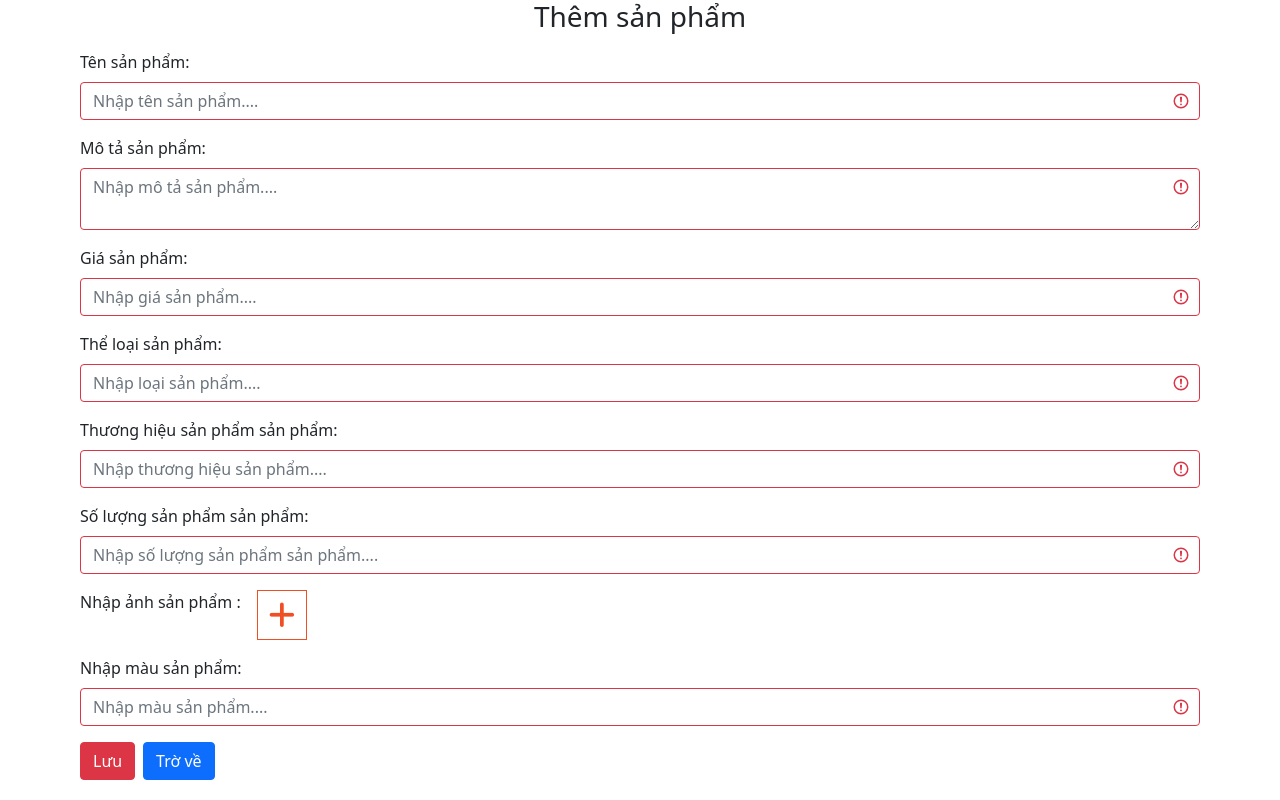
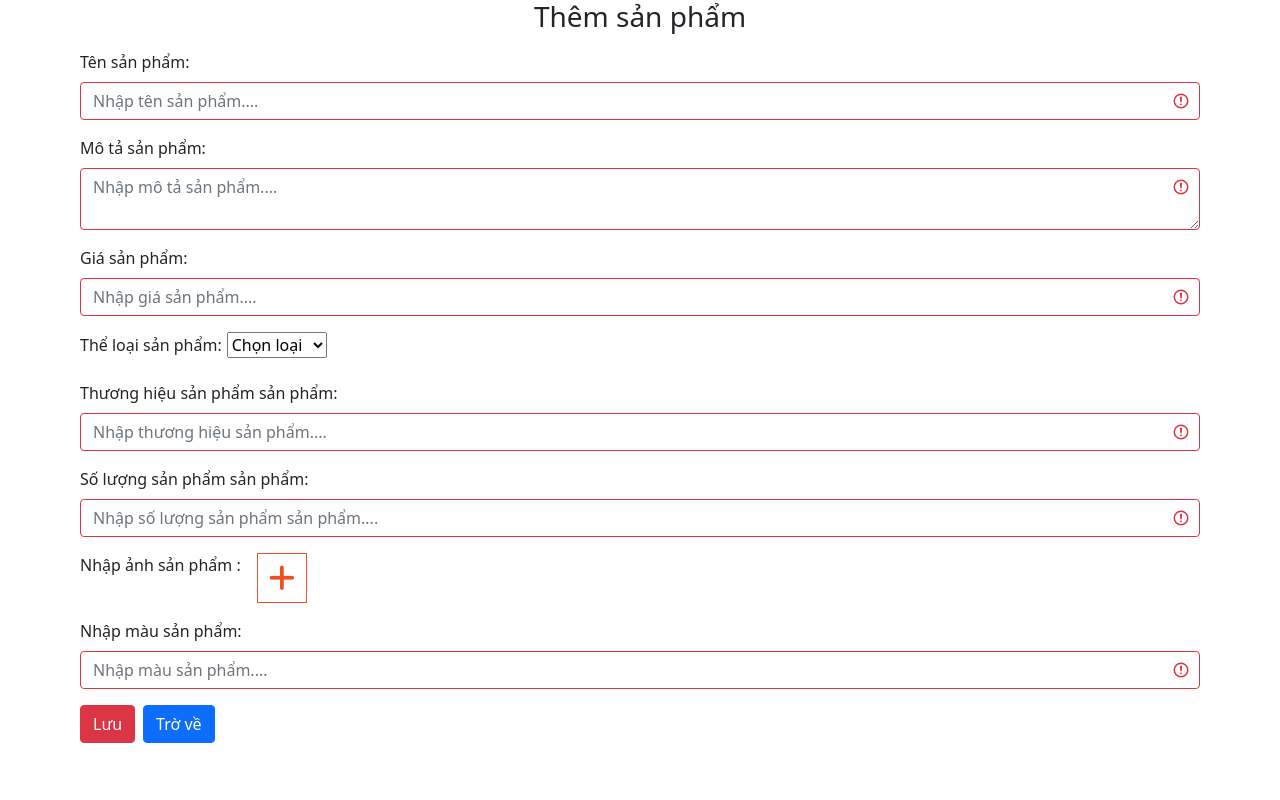
Before and after one commit to ThangNguyen-CT/ShopVILE_admin, a Vue app: page /addproduct in a window 1280 px wide. Built offline with nearby package versions, Linux system fonts and the light colour scheme.

Commit message:
sua form product

```diff
--- a/src/components/form_product.vue
+++ b/src/components/form_product.vue
@@ -31,6 +31,9 @@ export default {
                 }
             }
         },
+        getCategory(e){
+            this.product.category = e.target.value;
+        },
         delImg(i) {
             if (this.imgProduct[i]) {
                 URL.revokeObjectURL(this.imgProduct[i]);
@@ -60,8 +63,11 @@ export default {
         </div>
         <div class="mb-3 mt-3">
             <label for="category" class="form-label">Thể loại sản phẩm:</label>
-            <input type="text" class="form-control" id="category" placeholder="Nhập loại sản phẩm...." name="category"
-                required v-model="this.product.category">
+            <select name="caterory" style="margin-left: 5px; width: 100px;" id="category" @change="getCategory">
+                <option value="">Chọn loại</option>
+                <option value="Vali">Vali</option>
+                <option value="Balo">Balo</option>
+            </select>
         </div>
         <div class="mb-3 mt-3">
             <label for="brand" class="form-label">Thương hiệu sản phẩm sản phẩm:</label>
--- a/src/views/users.vue
+++ b/src/views/users.vue
@@ -72,7 +72,7 @@ export default {
                 this.$router.push('/edituser');
             } catch (error) {
                 console.log(error);
-                alert("Không có mã đơn hàng này !");
+                alert("Không có mã người dùng này !");
                 this.isLoad = false;
                 this.textsearch = '';
             }
```
